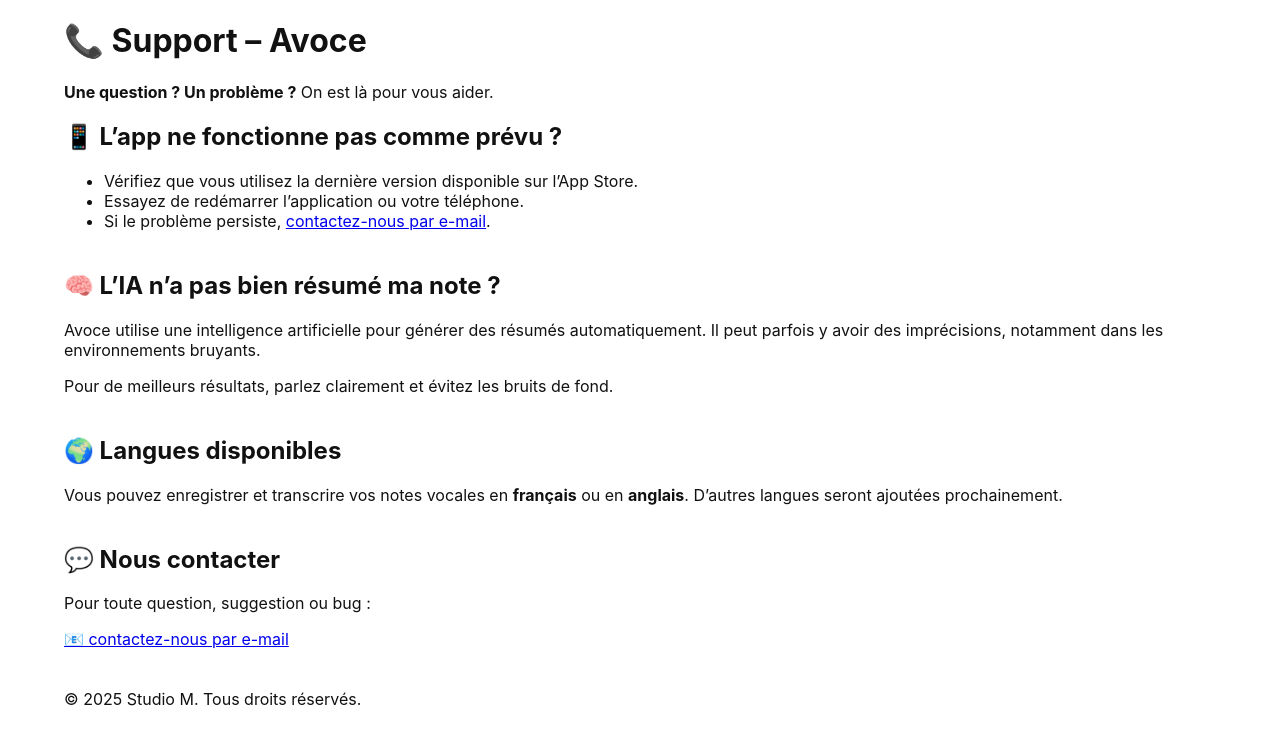
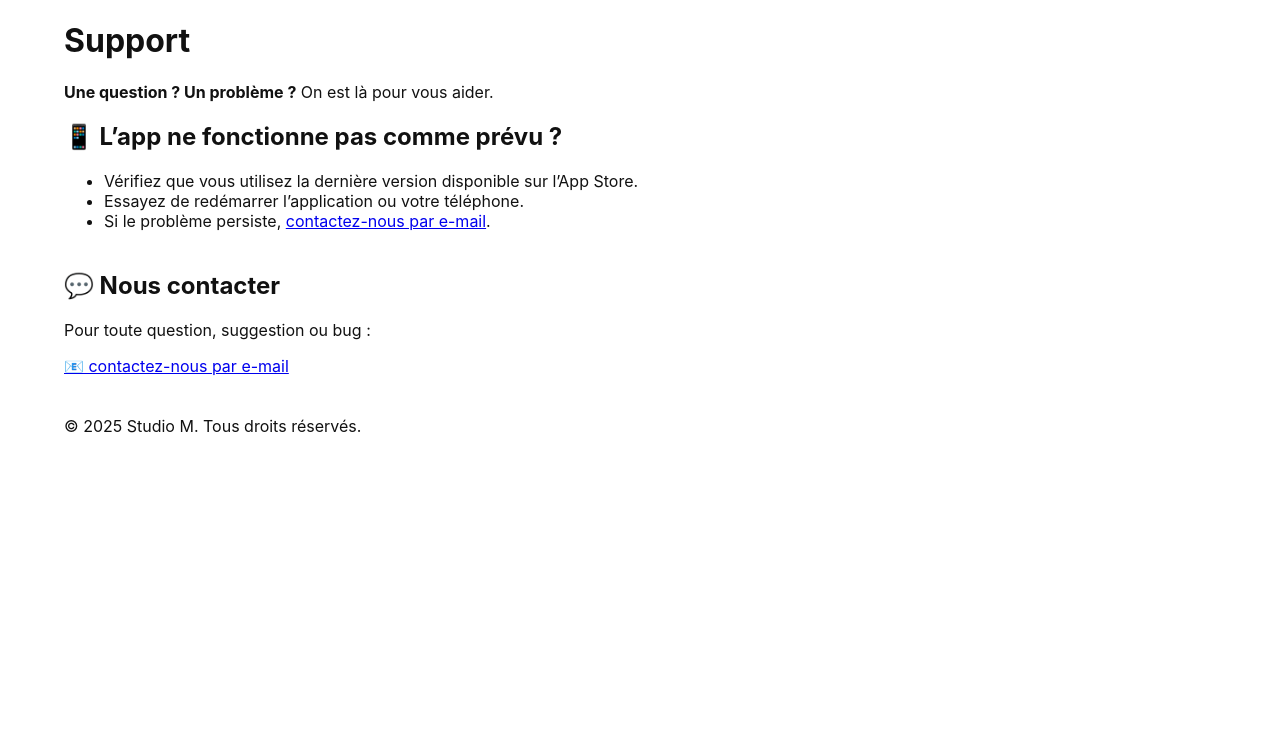
Before and after one commit to AdrienM2b/studio-m, a plain HTML site: page support.html in a window 1280 px wide. Drawn offline with Linux system fonts and the light colour scheme.

Commit message:
Update support.html

```diff
--- a/support.html
+++ b/support.html
@@ -9,7 +9,7 @@
 <body>
   <header>
     <div class="container">
-      <h1>📞 Support – Avoce</h1>
+      <h1>Support</h1>
       <p><strong>Une question ? Un problème ?</strong> On est là pour vous aider.</p>
     </div>
   </header>
@@ -23,18 +23,6 @@
         <li>Si le problème persiste, <a href="mailto:adrien.marchetti.developpeur@gmail.com">contactez-nous par e-mail</a>.</li>
       </ul>
     </section>
-
-    <section class="support-block">
-      <h2>🧠 L’IA n’a pas bien résumé ma note ?</h2>
-      <p>Avoce utilise une intelligence artificielle pour générer des résumés automatiquement. Il peut parfois y avoir des imprécisions, notamment dans les environnements bruyants.</p>
-      <p>Pour de meilleurs résultats, parlez clairement et évitez les bruits de fond.</p>
-    </section>
-
-    <section class="support-block">
-      <h2>🌍 Langues disponibles</h2>
-      <p>Vous pouvez enregistrer et transcrire vos notes vocales en <strong>français</strong> ou en <strong>anglais</strong>. D’autres langues seront ajoutées prochainement.</p>
-    </section>
-
     <section class="support-block">
       <h2>💬 Nous contacter</h2>
       <p>Pour toute question, suggestion ou bug :</p>
```
